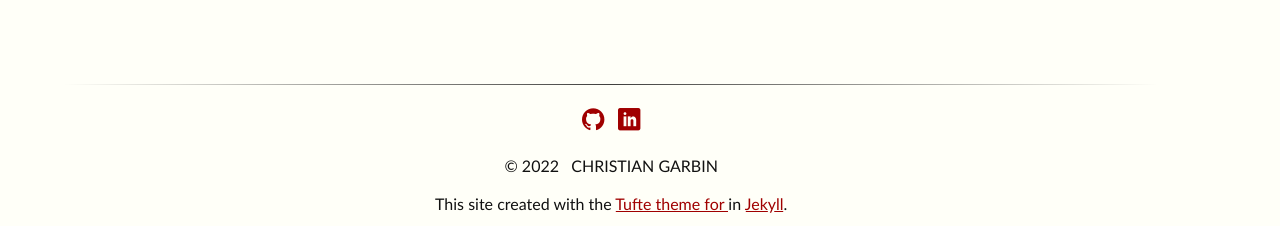
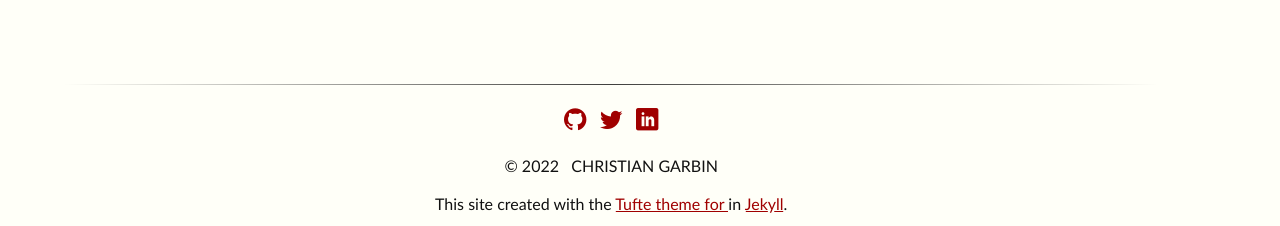
Before and after one commit to cgarbin/cgarbin.github.io, a Jekyll site: the page built from index.html, in a window 1280 px wide. Shown: the part 2205-2431 px from the top of the page. Built offline with Jekyll 4.4.1, drawn with Linux system fonts in a browser that asks for light colours; some web fonts are replaced.

Commit message:
Add twitter handle

```diff
--- a/_data/social.yml
+++ b/_data/social.yml
@@ -1,4 +1,6 @@
 - link: //github.com/cgarbin
   icon: icon-github
+- link: //twitter.com/chrgarbin
+  icon: icon-twitter
 - link: //www.linkedin.com/in/christiangarbin/
   icon: icon-linkedin
```
